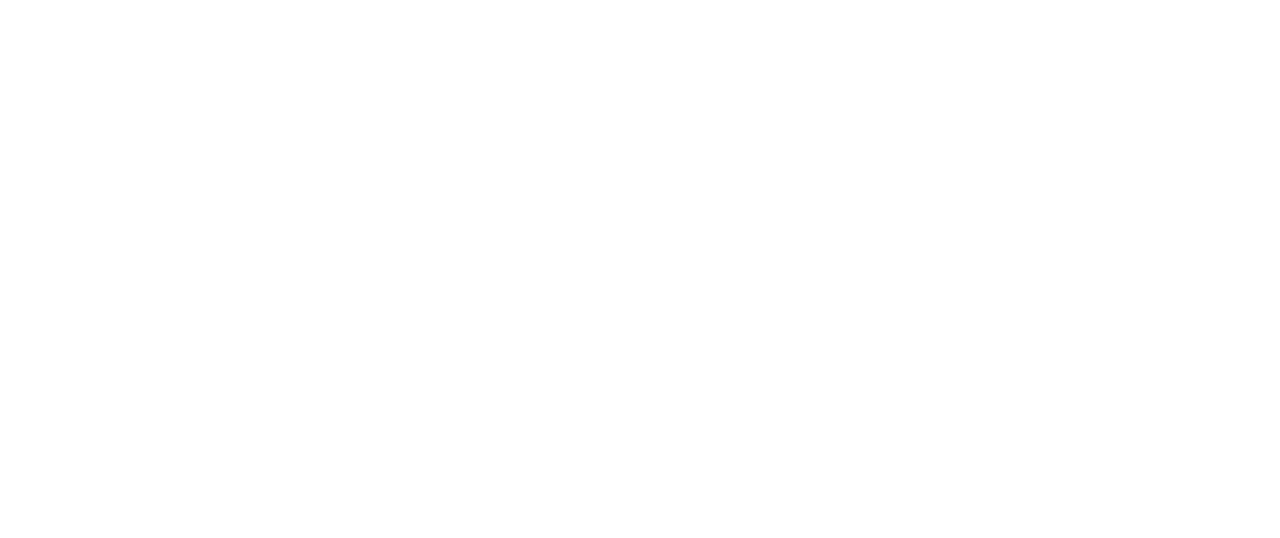
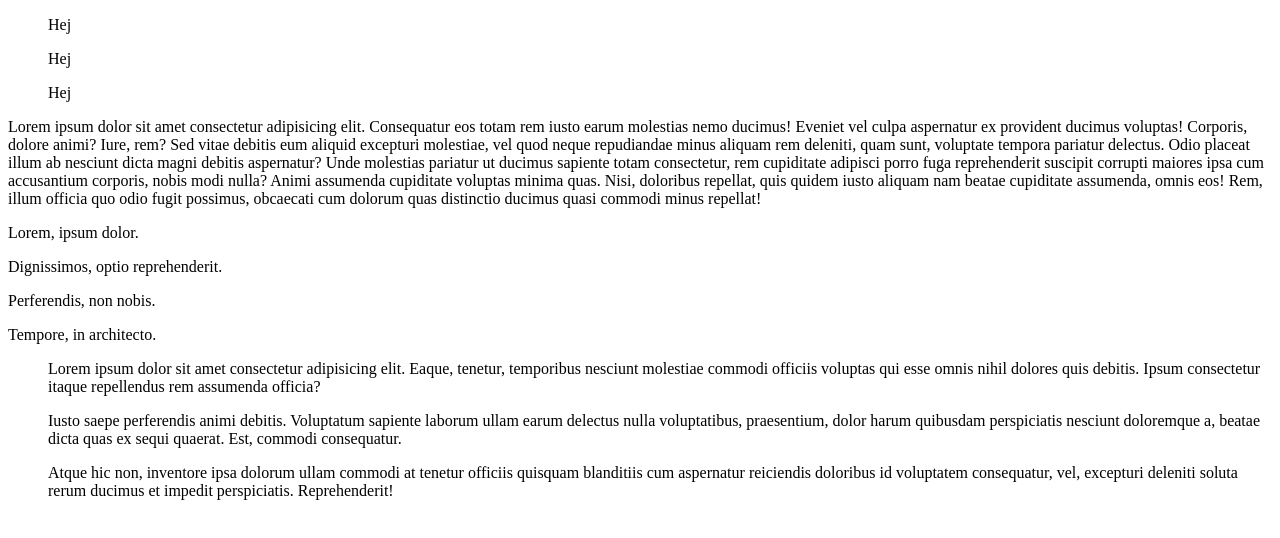
Before and after one commit to nadde0014/Guthub-test, a plain HTML site: page index.html in a window 1280 px wide. Drawn offline with Linux system fonts and the light colour scheme.

Commit message:
Html ändrades

```diff
--- a/index.html
+++ b/index.html
@@ -6,9 +6,31 @@
     <title>Document</title>
 </head>
 <body>
-    <header></header>
-    <main></main>
-    <aside></aside>
-    <footer></footer>
+    <header>
+        <nav>
+            <ul>Hej</ul>
+            <ul>Hej</ul>
+            <ul>Hej</ul>
+        </nav>
+    </header>
+    <main>
+        Lorem ipsum dolor sit amet consectetur adipisicing elit. Consequatur eos totam rem iusto earum molestias nemo ducimus! Eveniet vel culpa aspernatur ex provident ducimus voluptas! Corporis, dolore animi? Iure, rem?
+        Sed vitae debitis eum aliquid excepturi molestiae, vel quod neque repudiandae minus aliquam rem deleniti, quam sunt, voluptate tempora pariatur delectus. Odio placeat illum ab nesciunt dicta magni debitis aspernatur?
+        Unde molestias pariatur ut ducimus sapiente totam consectetur, rem cupiditate adipisci porro fuga reprehenderit suscipit corrupti maiores ipsa cum accusantium corporis, nobis modi nulla? Animi assumenda cupiditate voluptas minima quas.
+        Nisi, doloribus repellat, quis quidem iusto aliquam nam beatae cupiditate assumenda, omnis eos! Rem, illum officia quo odio fugit possimus, obcaecati cum dolorum quas distinctio ducimus quasi commodi minus repellat!
+    </main>
+    <aside>
+        <p>Lorem, ipsum dolor.</p>
+        <p>Dignissimos, optio reprehenderit.</p>
+        <p>Perferendis, non nobis.</p>
+        <p>Tempore, in architecto.</p>
+    </aside>
+    <footer>
+        <nav>
+            <ul>Lorem ipsum dolor sit amet consectetur adipisicing elit. Eaque, tenetur, temporibus nesciunt molestiae commodi officiis voluptas qui esse omnis nihil dolores quis debitis. Ipsum consectetur itaque repellendus rem assumenda officia?</ul>
+            <ul>Iusto saepe perferendis animi debitis. Voluptatum sapiente laborum ullam earum delectus nulla voluptatibus, praesentium, dolor harum quibusdam perspiciatis nesciunt doloremque a, beatae dicta quas ex sequi quaerat. Est, commodi consequatur.</ul>
+            <ul>Atque hic non, inventore ipsa dolorum ullam commodi at tenetur officiis quisquam blanditiis cum aspernatur reiciendis doloribus id voluptatem consequatur, vel, excepturi deleniti soluta rerum ducimus et impedit perspiciatis. Reprehenderit!</ul>
+        </nav>
+    </footer>
 </body>
 </html>
```
